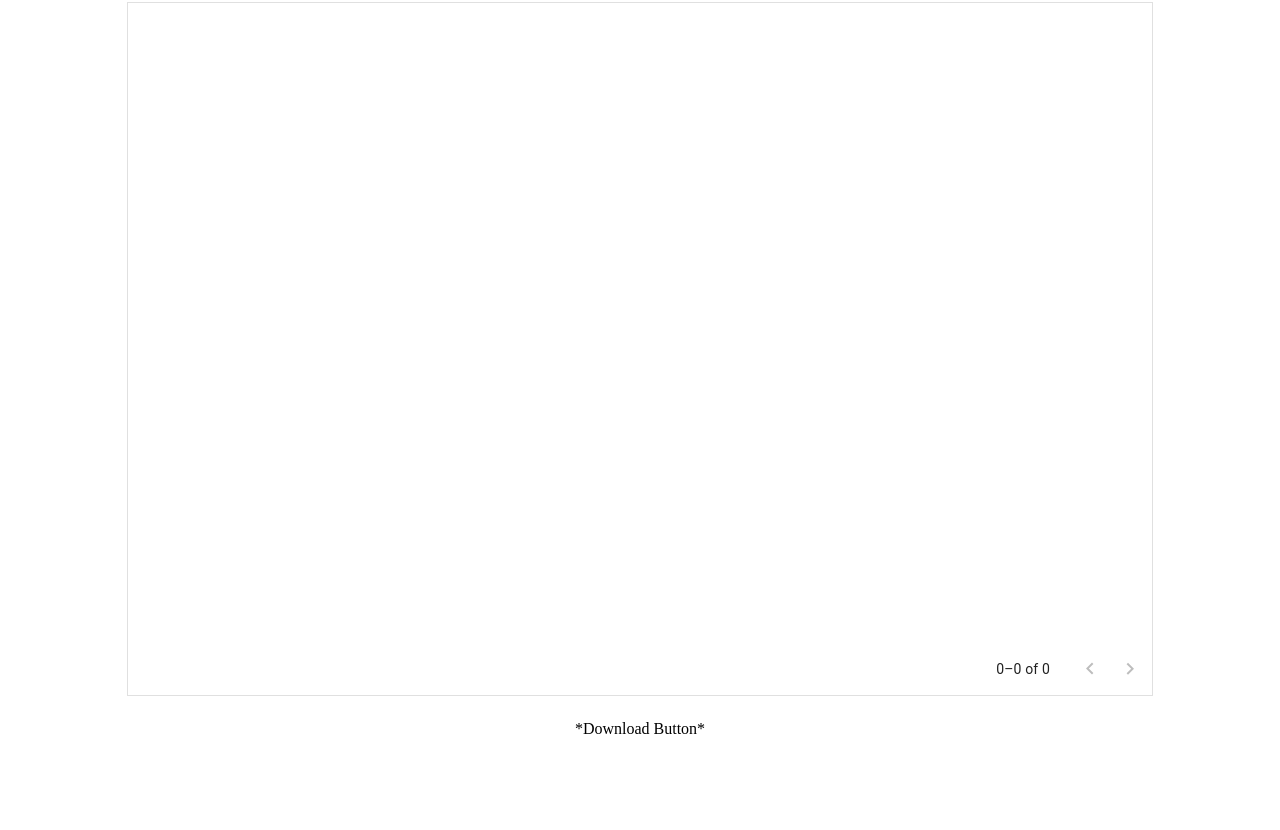
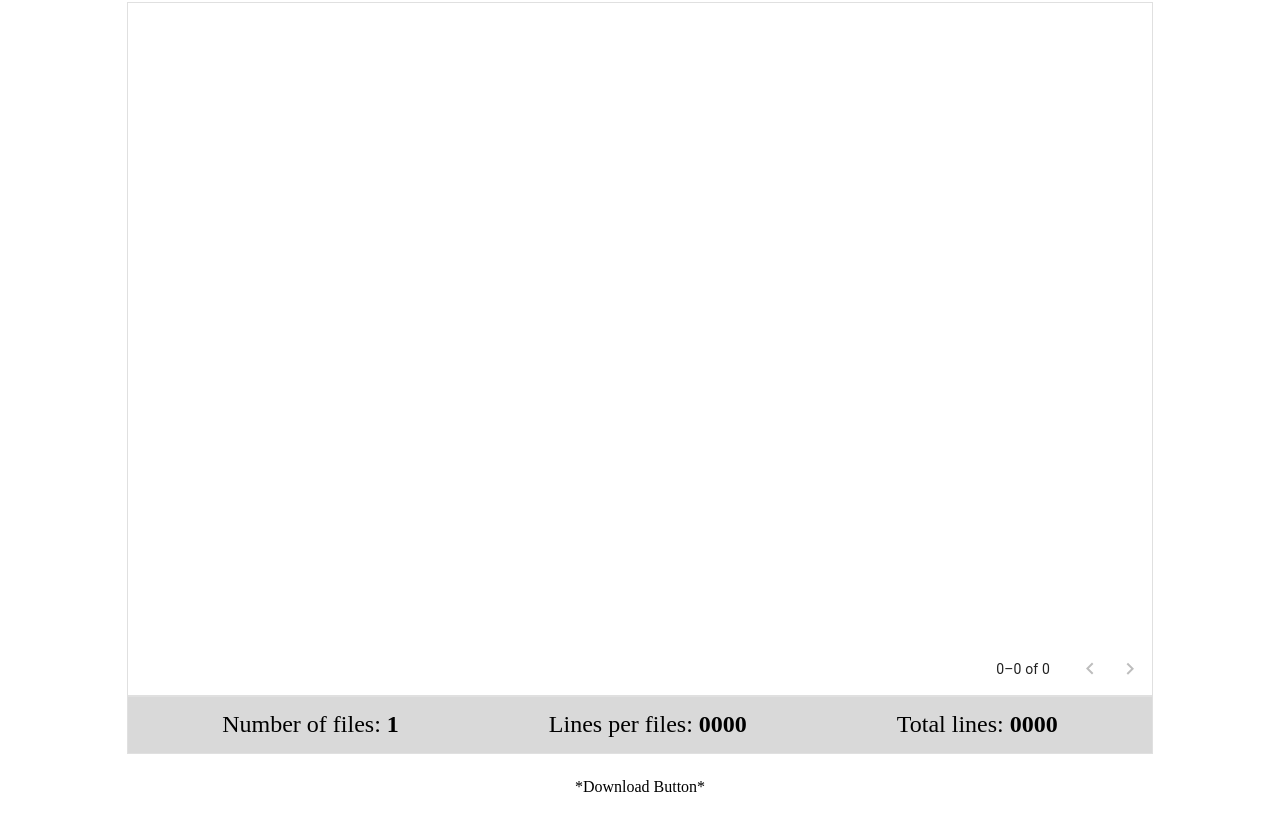
Before and after one commit to DevBGarcia/izzys-csv-splicer, a React (Create React App) app: page / in a window 1280 px wide. Shown: the part 871-1701 px from the top of the page. Built offline with nearby package versions, Linux system fonts and the light colour scheme.

Commit message:
adding table footer for content; adding lab library for tabs

```diff
--- a/package.json
+++ b/package.json
@@ -6,6 +6,7 @@
   "dependencies": {
     "@emotion/react": "^11.9.3",
     "@emotion/styled": "^11.9.3",
+    "@mui/lab": "^5.0.0-alpha.95",
     "@mui/material": "^5.9.0",
     "@mui/styles": "^5.9.0",
     "@testing-library/jest-dom": "^5.16.4",
--- a/src/components/TableFullFilePreview.js
+++ b/src/components/TableFullFilePreview.js
@@ -42,11 +42,10 @@ const TableFullFilePreview = (props) => {
 
     const [tableHeaders, setTableHeaders] = useState([])
     const [tableRows, setTableRows] = useState([])
-    const [page, setPage] = React.useState(0);
+    const [page, setPage] = useState(0);
     const rowsPerPage = 10;
 
     useUpdateEffect(() => {
-        console.log('BG - useUpdateEffect triggered')
         if (parsedInputFileHeaders && parsedInputFileRows) {
             setTableHeaders(parsedInputFileHeaders)
             setTableRows(parsedInputFileRows)
@@ -68,14 +67,14 @@ const TableFullFilePreview = (props) => {
     }
 
     function createTableRowCells(tableRow) {
-        return Object.keys(tableRow).map((key, index) => <StyledTableCell key={key.toString() + index.toString()} align="left">{tableRow[key] != "" ? tableRow[key] : 'N/A'}</StyledTableCell>)
+        return Object.keys(tableRow).map((key, index) => <StyledTableCell key={key.toString() + index.toString()} align="left">{tableRow[key] !== "" ? tableRow[key] : 'N/A'}</StyledTableCell>)
     }
 
     return (
         <div componentfile='TableFullFilePreview.js' style={{ width: '100%', border:'1px solid rgba(224, 224, 224, 1)' }}>
             <TableContainer style={{height: 640}}>
                 <Table sx={{ minWidth: 650 }}>
-                    {tableHeaders.length != 0 &&
+                    {tableHeaders.length !== 0 &&
                     <TableHead>
                         <TableRow
                         >
@@ -83,7 +82,7 @@ const TableFullFilePreview = (props) => {
                         </TableRow>
                     </TableHead>}
                     <TableBody>
-                        {tableRows.length != 0 && tableRows.slice(page * rowsPerPage, page * rowsPerPage + rowsPerPage).map((row, index) => (
+                        {tableRows.length !== 0 && tableRows.slice(page * rowsPerPage, page * rowsPerPage + rowsPerPage).map((row, index) => (
                             <StyledTableRow
                                 key={row[0].toString() + index.toString()}
                             >
--- a/src/components/TableSection.js
+++ b/src/components/TableSection.js
@@ -1,5 +1,9 @@
 import React, { useState } from "react";
 import { makeStyles } from '@mui/styles';
+import Tab from '@mui/material/Tab';
+import TabContext from '@mui/lab/TabContext';
+import TabList from '@mui/lab/TabList';
+import TabPanel from '@mui/lab/TabPanel';
 
 import TableFullFilePreview from "./TableFullFilePreview";
 
@@ -18,10 +22,23 @@ const TableSection = (props) => {
                 STEP 3: PREVIEW & DOWNLOAD
             </div>
             <div className={classes.componentContent}>
+                {/* <div className={classes.componentContentToolBar}>
+                </div> - TODO, add toolbar */}
                 <TableFullFilePreview
                     parsedInputFileHeaders={parsedInputFileHeaders}
                     parsedInputFileRows={parsedInputFileRows}
                 />
+                <div className={classes.componentContentStats}>
+                    <div>
+                        Number of files: <span className={classes.componentContentStatsValue}> 1</span>
+                    </div>
+                    <div>
+                        Lines per files: <span className={classes.componentContentStatsValue}> 0000 </span>
+                    </div>
+                    <div>
+                        Total lines: <span className={classes.componentContentStatsValue}> 0000 </span>
+                    </div>
+                </div>
             </div>
             <div className={classes.applyButton}>*Download Button*</div>
         </div>
@@ -29,24 +46,51 @@ const TableSection = (props) => {
 }
 
 const useStyles = makeStyles({
-    componentContainer:{
-        display:'flex',
+    componentContainer: {
+        display: 'flex',
         flexDirection: 'column',
         gap: 24
     },
     stepHeader: {
         fontSize: '2rem',
         marginLeft: '10%',
-        color:'#00294B',
-        fontWeight:700
+        color: '#00294B',
+        fontWeight: 700
     },
-    componentContent:{
-        display:'flex',
-        flexDirection:'column',
-        alignItems:'center'
+    componentContent: {
+        display: 'flex',
+        flexDirection: 'column',
+        alignItems: 'center',
     },
-    applyButton:{
-        alignSelf:'center'
+    componentContentStats: {
+        display: 'flex',
+        flexDirection: 'row',
+        alignItems: 'center',
+        justifyContent: 'center',
+        fontSize: 24,
+        gap: 150,
+        height: 56,
+        border: '1px solid rgba(224, 224, 224, 1)',
+        backgroundColor: '#D9D9D9',
+        width: '100%'
+    },
+    componentContentToolBar: {
+        display: 'flex',
+        flexDirection: 'row',
+        alignItems: 'center',
+        justifyContent: 'center',
+        fontSize: 24,
+        gap: 150,
+        height: 96,
+        border: '1px solid rgba(224, 224, 224, 1)',
+        backgroundColor: '#FFFFFF',
+        width: '100%'
+    },
+    componentContentStatsValue: {
+        fontWeight: 'bold'
+    },
+    applyButton: {
+        alignSelf: 'center'
     }
 });
 
--- a/src/screens/MainScreen.js
+++ b/src/screens/MainScreen.js
@@ -69,7 +69,7 @@ const MainScreen = () => {
             >
                 <div style={{display:'flex', gap: 16, alignItems:'center'}}>
                     <CircularProgress color="inherit" />
-                    {fileProcessingStep == 1 && <div>{fileProcessingStep}: Processing Input Data</div>}
+                    {fileProcessingStep === 1 && <div>{fileProcessingStep}: Processing Input Data</div>}
                 </div>
             </Backdrop>
             <Header/>
```
Also changed, not shown: 1 other file (tests, documents, lock files or other folders).
